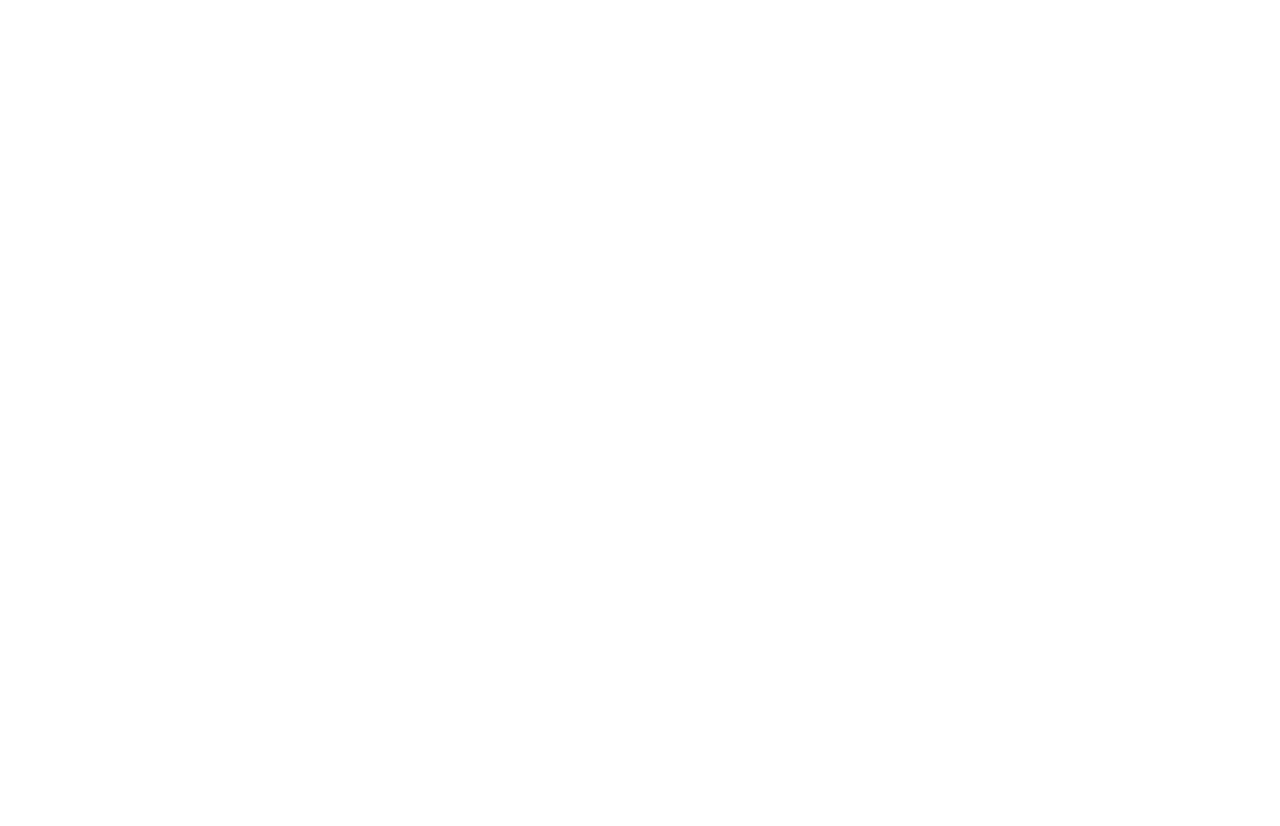
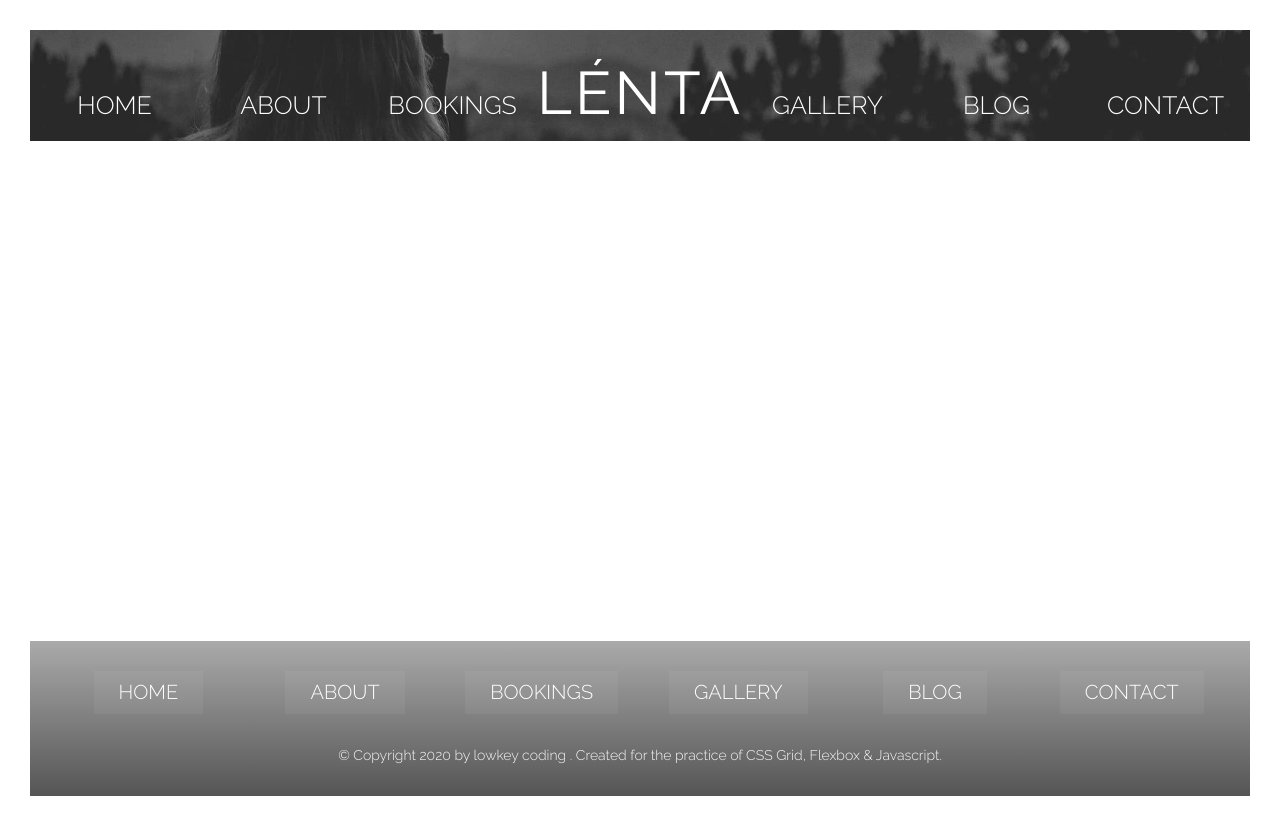
Before and after one commit to lowkeycode/lenta, a website: page html/about.html in a window 1280 px wide. Before the commit the page ends 800 px from the top, so only its background shows below. Drawn offline with Linux system fonts and the light colour scheme; files that its build step writes are made by us from their sources.

Commit message:
Trying another file path for contact bckgrnd img

```diff
--- a/html/about.html
+++ b/html/about.html
@@ -5,10 +5,58 @@
     <meta name="viewport" content="width=device-width, initial-scale=1.0">
     <link href="https://fonts.googleapis.com/css2?family=Cormorant+Garamond:ital,wght@0,300;0,400;1,300;1,400&display=swap" rel="stylesheet">
     <link href="https://fonts.googleapis.com/css2?family=Raleway:wght@100;300;400&display=swap" rel="stylesheet">
-    <link rel="stylesheet" href="css/styles.css">
+    <link rel="stylesheet" href="../css/styles.css">
     <title>L&eacute;nta &mdash; About</title>
 </head>
 <body>
+    <header class="header">
+        <nav class="flex-nav">
+             <ul class="header-nav">
+                 <li class="header-nav__item"><a href="../index.html" class="header-nav__link">Home</a></li>
+                 <li class="header-nav__item"><a href="about.html" class="header-nav__link">About</a></li>
+                 <li class="header-nav__item"><a href="bookings.html" class="header-nav__link">Bookings</a></li>
+                 <li class="header-nav__item header-nav__item--name">L&eacute;nta</li>
+                 <li class="header-nav__item"><a href="gallery.html" class="header-nav__link">Gallery</a></li>
+                 <li class="header-nav__item"><a href="blog.html" class="header-nav__link">Blog</a></li>
+                 <li class="header-nav__item"><a href="contact.html" class="header-nav__link">Contact</a></li>
+             </ul>
+         </nav>
+    </header>
 
+    <main style="height: 500px">
+
+    </main>
+
+
+
+
+
+
+    <!-- FOOTER -->
+   <footer class="footer">
+    <ul class="nav">
+        <li class="nav__item">
+            <a href="../index.html" class="nav__link">Home</a>
+         </li>
+        <li class="nav__item">
+            <a href="about.html" class="nav__link">About</a>
+         </li>
+        <li class="nav__item">
+            <a href="bookings.html" class="nav__link">Bookings</a>
+         </li>
+        <li class="nav__item">
+            <a href="gallery.html" class="nav__link">Gallery</a>
+         </li>
+        <li class="nav__item">
+            <a href="#" class="nav__link">Blog</a>
+         </li>
+        <li class="nav__item">
+            <a href="contact.html" class="nav__link">Contact</a>
+         </li>
+    </ul>
+    <p class="copyright">
+        &copy; Copyright 2020 by lowkey coding . Created for the practice of CSS Grid, Flexbox & Javascript.
+    </p>
+</footer>
 </body>
 </html>
--- a/js/blog.js
+++ b/js/blog.js
@@ -12,10 +12,9 @@ const day = new Intl.DateTimeFormat(`en-Us`, {
 const year = new Intl.DateTimeFormat(`en-Us`, {
     year: `numeric`,
 }).format(date);
-// const time = new Intl.DateTimeFormat(`en-Us`, {
-//     hour: `numeric`,
-//     minute: `numeric`,
-// }).format(date);
+const loaders = document.querySelectorAll('.loader');
+const img1 = document.querySelector('.img1');
+const img2 = document.querySelector('.img2');
 
 
 const setDayOrdinal = (number) => {
```
Also changed, not shown: html/blog.html (+3 -3 lines), css/styles.css, sass/pages/blog/_blog-body.scss (line endings or trailing spaces).
